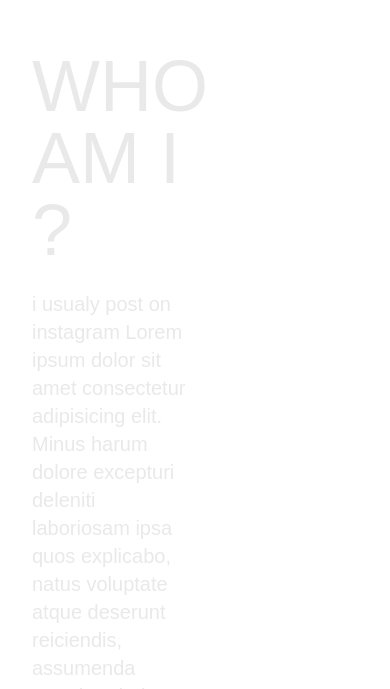
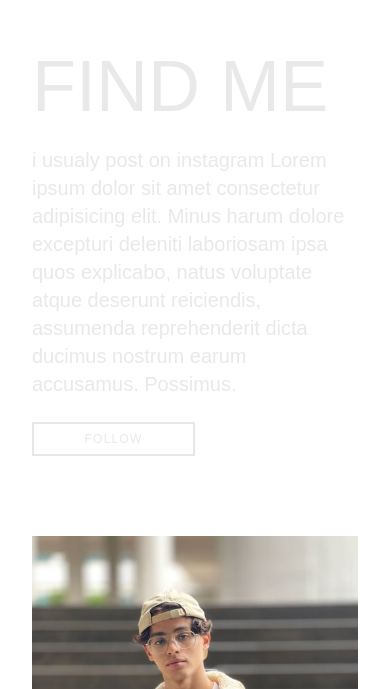
Before and after one commit to BrahimiMehdi/Ayoub-Abane, a Next.js app: page / in a window 390 px wide. Shown: the part 1935-2624 px from the top of the page. Built offline with nearby package versions, Linux system fonts and the light colour scheme.

Commit message:
responsivness fixes

```diff
--- a/components/FollowSection.jsx
+++ b/components/FollowSection.jsx
@@ -2,20 +2,20 @@ import React from 'react'
 
 const FollowSection = () => {
     return (
-        <section name="/follow" className="min-h-screen w-screen place-items-center grid text-main-light px-8 md:pl-[80px] md:pr-[50px] grid-cols-2">
+        <section name="/follow" className="min-h-screen w-screen place-items-center sm:grid sm:grid-cols-2 flex flex-col text-main-light px-8 md:pl-[80px] md:pr-[50px]" >
         <div className="h-full py-20 w-full justify-around flex flex-col">
-        <h1 className="text-7xl font-Oswald">WHO AM I ?</h1>
+        <h1 className="text-7xl font-Oswald">FIND ME</h1>
           <p className="sm:text-2xl text-xl font-light my-6 font-Oswald">
             i usualy post on instagram Lorem ipsum dolor sit amet consectetur adipisicing elit. Minus harum dolore excepturi deleniti laboriosam ipsa quos explicabo, natus voluptate atque deserunt reiciendis,
              assumenda reprehenderit dicta ducimus nostrum earum accusamus. Possimus.
           </p>
           <a rel="noreferrer noopener" target="_blank" href="https://www.instagram.com/ayxubo.art/">
             <span className="font-Montserrat text-main-light border-main-white text-xs sm:text-base cursor-pointer transition-all md:hover:bg-main-light active:scale-95 md:hover:text-black duration-200  inline-block tracking-widest border-2 w-[50%] md:w-full lg:w-[40%] lg:h-[2.5rem] text-center py-[7px]">
-              FIND ME
+              FOLLOW
             </span>
           </a>
         </div>
-        <div className="w-[90%] h-full grid p-20 place-items-center">
+        <div className="w-[100%] h-full grid md:p-12 lg:p-20 place-items-center">
           <img className="object-contain" src="/aboutSecImage.jpg" alt="" />
         </div>
     </section>
```
